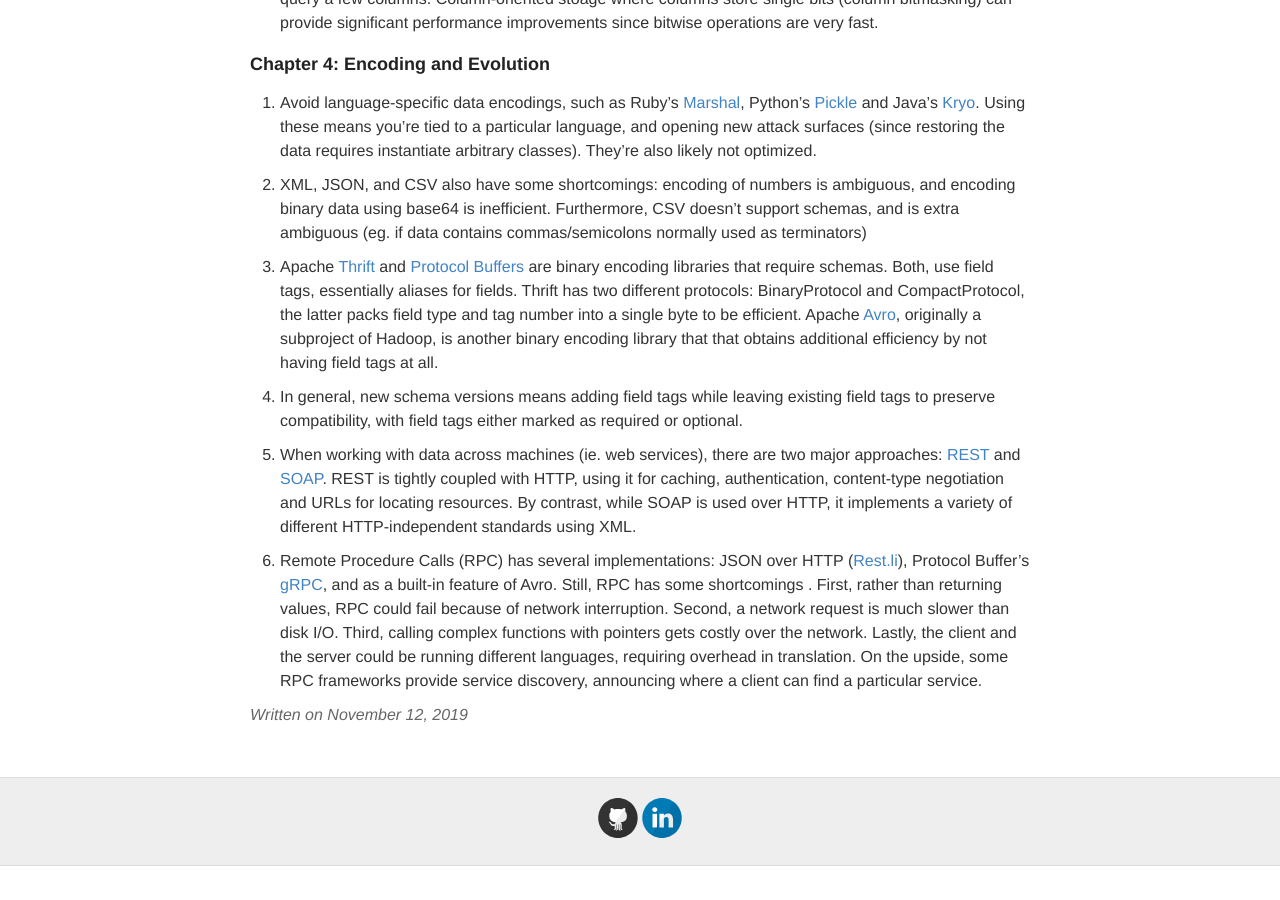
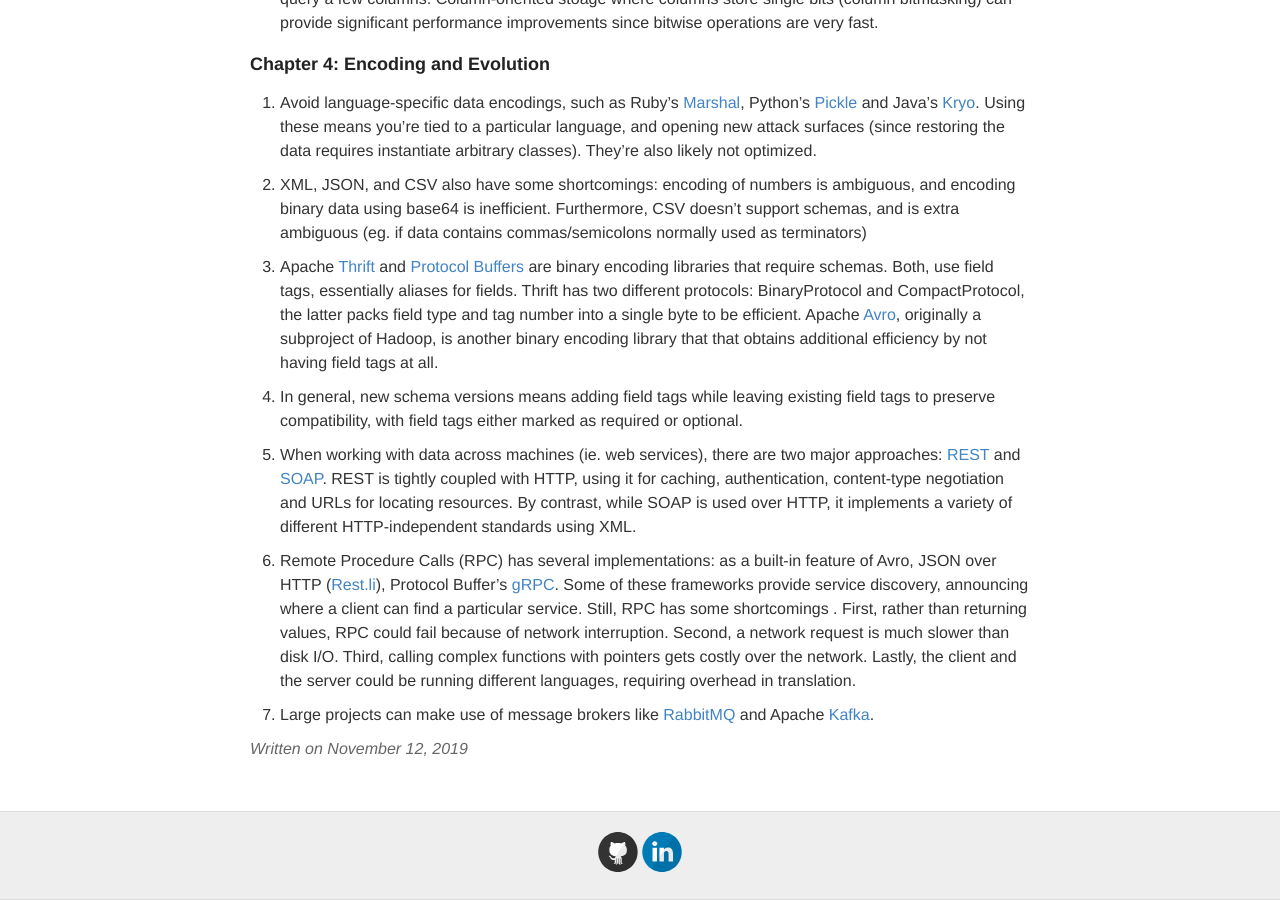
Before and after one commit to ptvan/ptvan.github.io, a Jekyll site: the page built from _posts/2019-11-12-Designing-DataIntensive-Applications.md, in a window 1280 px wide and 900 px high, scrolled down 1282 px. Built offline with Jekyll 4.4.1, drawn with Linux system fonts in a browser that asks for light colours; before the commit the page ends 2148 px from its top, so only the background shows below that.

Commit message:
updated DDIA blogpost

```diff
--- a/_posts/2019-11-12-Designing-DataIntensive-Applications.md
+++ b/_posts/2019-11-12-Designing-DataIntensive-Applications.md
@@ -50,4 +50,6 @@
 
 5. When working with data across machines (ie. web services), there are two major approaches: [REST](https://en.wikipedia.org/wiki/Representational_state_transfer) and [SOAP](https://en.wikipedia.org/wiki/SOAP). REST is tightly coupled with HTTP, using it for caching, authentication, content-type negotiation and URLs for locating resources. By contrast, while SOAP is used over HTTP, it implements a variety of different HTTP-independent standards using XML.
 
-6. Remote Procedure Calls (RPC) has several implementations: JSON over HTTP ([Rest.li](https://linkedin.github.io/rest.li/)), Protocol Buffer's [gRPC](https://grpc.io/), and as a built-in feature of Avro. Still, RPC has some shortcomings . First, rather than returning values, RPC could fail because of network interruption. Second, a network request is much slower than disk I/O. Third, calling complex functions with pointers gets costly over the network. Lastly, the client and the server could be running different languages, requiring overhead in translation. On the upside, some RPC frameworks provide service discovery, announcing where a client can find a particular service.
+6. Remote Procedure Calls (RPC) has several implementations: as a built-in feature of Avro, JSON over HTTP ([Rest.li](https://linkedin.github.io/rest.li/)), Protocol Buffer's [gRPC](https://grpc.io/). Some of these frameworks provide service discovery, announcing where a client can find a particular service. Still, RPC has some shortcomings . First, rather than returning values, RPC could fail because of network interruption. Second, a network request is much slower than disk I/O. Third, calling complex functions with pointers gets costly over the network. Lastly, the client and the server could be running different languages, requiring overhead in translation.
+
+7. Large projects can make use of message brokers like [RabbitMQ](https://www.rabbitmq.com) and Apache [Kafka](https://kafka.apache.org/).
```
